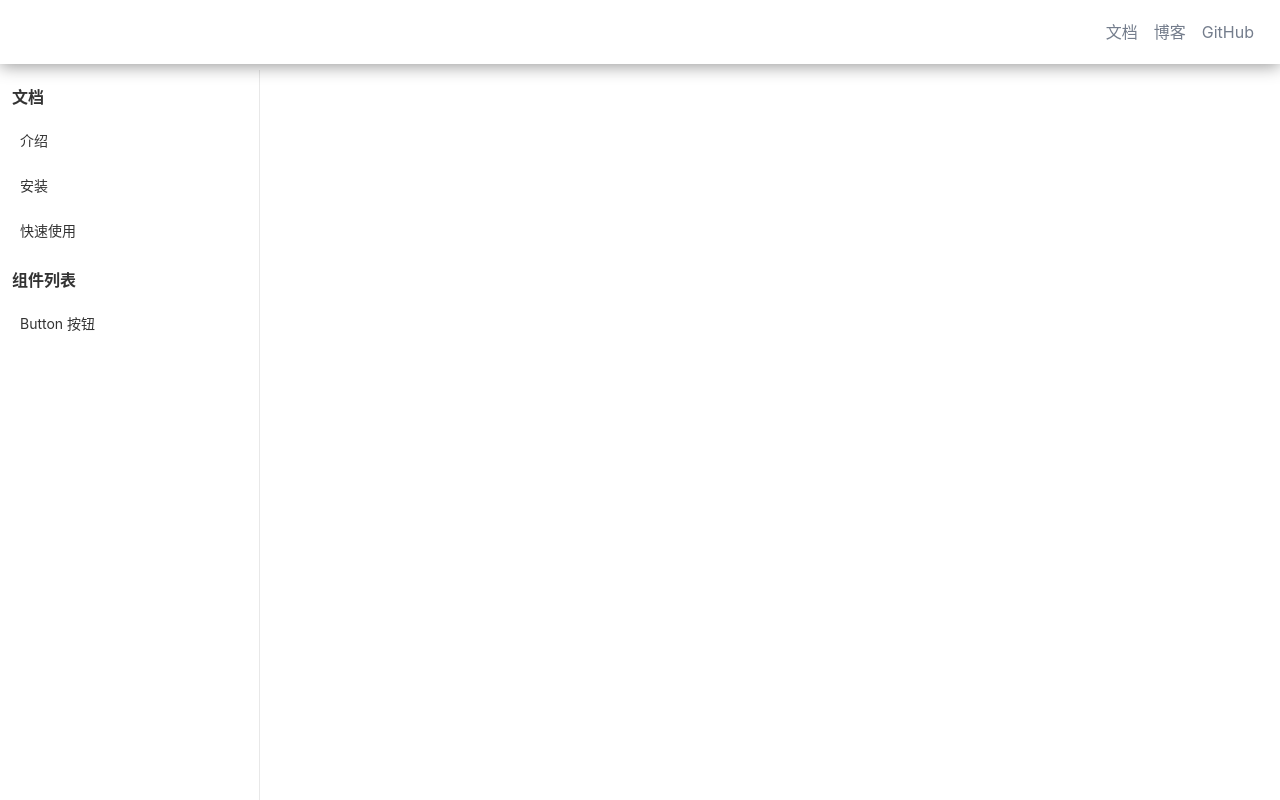
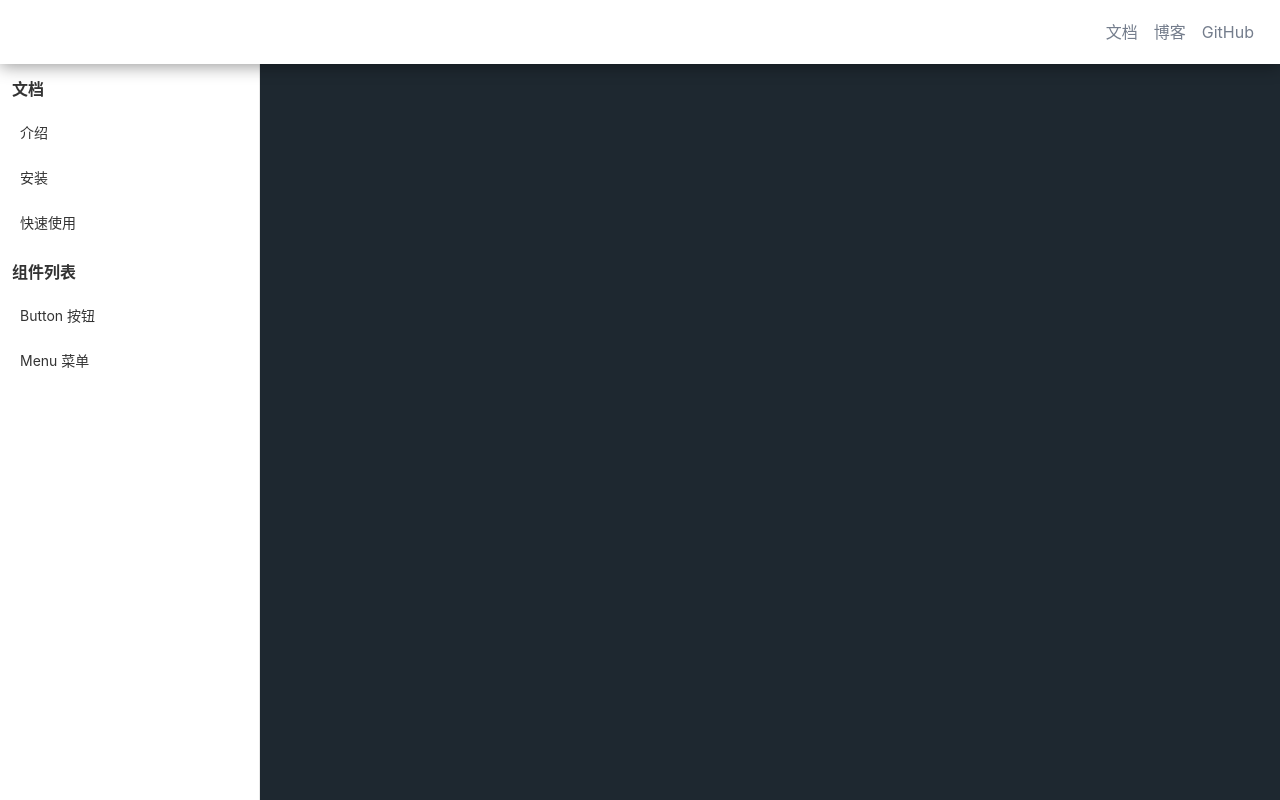
Before and after one commit to Ting-Code/Ting-UI-LOL-React, a React app: page /#/doc in a window 1280 px wide. Built offline with nearby package versions, Linux system fonts and the light colour scheme.

Commit message:
Doc界面

```diff
--- a/src/view/Doc/Doc.tsx
+++ b/src/view/Doc/Doc.tsx
@@ -41,6 +41,9 @@ const Doc = () => {
           <li>
             <NavLink to="/doc/button" activeClassName="link-active">Button 按钮</NavLink>
           </li>
+          <li>
+            <NavLink to="/doc/Menu" activeClassName="link-active">Menu 菜单</NavLink>
+          </li>
         </ul>
       </aside>
         <Main/>
@@ -49,4 +52,4 @@ const Doc = () => {
   )
 }
 
-export {Doc}
+export { Doc }
--- a/src/view/Doc/style.scss
+++ b/src/view/Doc/style.scss
@@ -8,7 +8,7 @@
   left: 0;
   top: 0;
   bottom: 0;
-  margin-top: 70px;
+  margin-top: 62px;
   height: auto;
   width: 260px;
   overflow-x: hidden;
@@ -60,6 +60,8 @@
 }
 
 .content{
+  min-height: 100vh;
+  background: rgba(5, 17, 26, 0.9);
   display: flex;
   flex-grow: 1;
   padding-top: 80px;
@@ -71,6 +73,6 @@
   .content{
     display: flex;
     flex-grow: 1;
-    padding: 80px 0 0 0;
+    padding: 80px 6px 0 6px;
   }
 }
```
